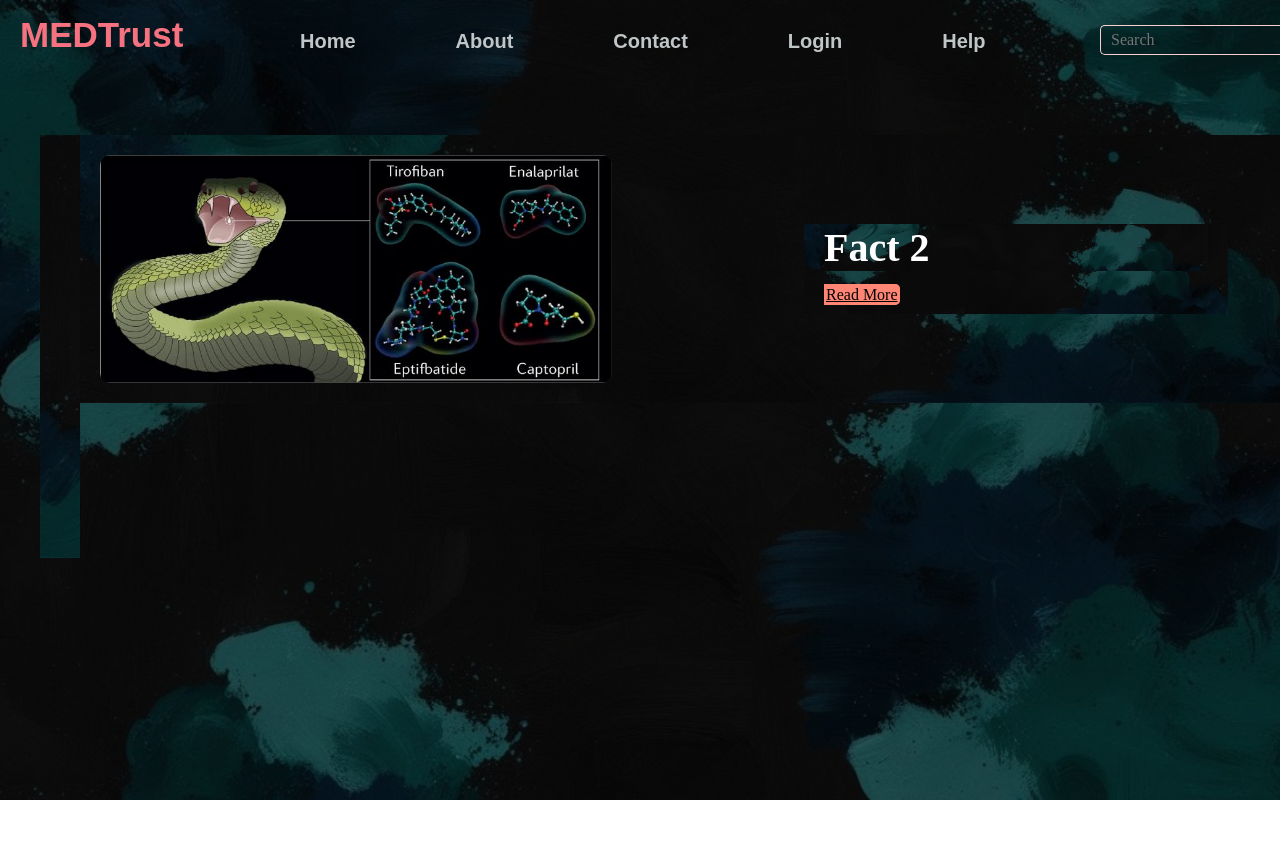
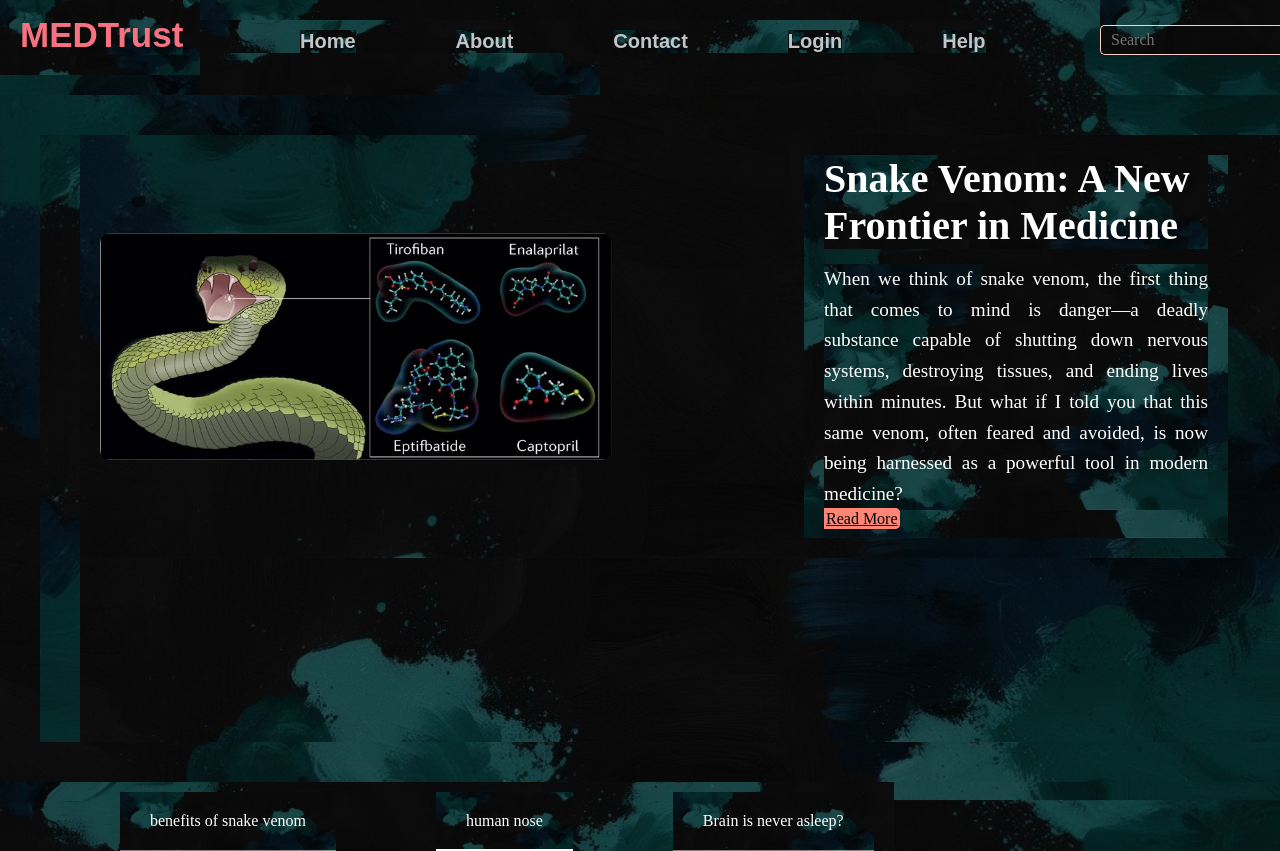
Before and after one commit to shrutirai29/MEDTrust, a plain HTML site: page index.html in a window 1280 px wide. Shown: the top 851 px of the page. Before the commit the page ends 800 px from the top, so only its background shows below. Drawn offline with nearby package versions, Linux system fonts and the light colour scheme.

Commit message:
article done

```diff
--- a/index.html
+++ b/index.html
@@ -4,7 +4,7 @@
     <title>MEDTrust</title>
     <link rel="stylesheet" href="style.css">
     <link rel="stylesheet" href="https://cdn.jsdelivr.net/npm/swiper@11/swiper-bundle.min.css">
-</head>
+
 <body>
     <!-- header start -->
     <div class="main">
@@ -34,7 +34,18 @@
         <div class="slider-container">
             <div class="slider-wrapper swiper-wrapper">
                 <div class="slider-item swiper-slide">
-                    <img src = "snake.jpg" alt = "snake venom benefits" class = "image">
+                    <img src = "brain2.jpg" alt = "brain working even if you are asleep" class = "image2">
+                    <div class = "content">
+                        <h2>Sleep: The Brain’s Secret Night Shift</h2>
+                        <p>Ever wondered what your brain is up to while you're fast asleep?
+                            Is it just idling away, like when you're binge-watching TV? Not even close! In fact, your brain is more active during sleep than during a mindless TV marathon. But why? What's it actually doing?
+                            Well, while you're off dreaming, your brain is busy consolidating memories, processing the day’s information, and even repairing itself. It's like the ultimate night shift crew, working behind the scenes to keep your thoughts sharp, your emotions balanced, and your knowledge intact.
+                            So, here's the real question: Who's really getting the rest—you, or your brain</p>
+                        <a href = "snake.html" class = "btn">Read More</a>
+                    </div>
+                </div>
+                <div class="slider-item swiper-slide">
+                    <img src = "snake.jpg" alt = "snake venom benefit" class = "image">
                     <div class = "content">
                         <h2>Snake Venom: A New Frontier in Medicine</h2>
                         <p>When we think of snake venom, the first thing that comes to mind is danger—a deadly substance capable of shutting down nervous systems, destroying tissues, and ending lives within minutes. But what if I told you that this same venom, often feared and avoided, is now being harnessed as a powerful tool in modern medicine?</p>
@@ -42,18 +53,10 @@
                     </div>
                 </div>
                 <div class="slider-item swiper-slide">
-                    <img src = "snake.jpg" alt = "snake venom benefits" class = "image">
+                    <img src = "nose2.jpg" alt = "nose" class = "image2">
                     <div class = "content">
-                        <h2>Fact 2</h2>
-                        <p></p>
-                        <a href = "snake.html" class = "btn">Read More</a>
-                    </div>
-                </div>
-                <div class="slider-item swiper-slide">
-                    <img src = "snake.jpg" alt = "snake venom benefits" class = "image">
-                    <div class = "content">
-                        <h2>Fact 3</h2>
-                        <p></p>
+                        <h2>The Marvel of Smell: The Human Nose's Astonishing Power</h2>
+                        <p>Did you know that the human nose is incredibly sensitive? It's capable of discerning an astonishing 1 trillion different scents. The sense of smell plays a crucial role in our daily lives, influencing our preferences, emotions, and even memories. With such an extraordinary capacity for olfactory perception, it's no wonder that the human nose is often regarded as a marvel of biological engineering.</p>
                         <a href = "snake.html" class = "btn">Read More</a>
                     </div>
                 </div>
@@ -61,6 +64,15 @@
         </div>
     </section>
 
+    <div class="slider-control">
+        <ul class="slider-pagination">
+            <div class="slider-indicator"></div>
+            <li class="slider-tab">benefits of snake venom </li>
+            <li class="slider-tab">human nose </li>
+            <li class="slider-tab">Brain is never asleep?</li>
+        </ul>
+    </div>
+
     <script src="https://cdn.jsdelivr.net/npm/swiper@11/swiper-bundle.min.js"></script>
 
     <script src = "script.js"></script>
--- a/script.js
+++ b/script.js
@@ -1,7 +1,31 @@
+const sliderTabs = document.querySelectorAll(".slider-tab");
+const sliderIndicator = document.querySelector(".slider-indicator");
+
+const updateIndicator = (tab, index) => {
+    sliderIndicator.style.transform  = `translateX(${tab.offsetLeft - 20}px)`;
+    sliderIndicator.style.width = `${tab.getBoundingClientRect().width}px`;
+}
+
 const swiper = new Swiper(".slider-container", {
     effect: "slide",
     speed: 1300,
     autoplay: {
         delay: 2000
     },
+    on: {
+        slideChange: () => {
+            const currentTabIndex = [...sliderTabs].indexOf(sliderTabs[swiper.activeIndex]);
+            updateIndicator(sliderTabs[swiper.activeIndex], currentTabIndex);
+        }
+    }
 })
+
+sliderTabs.forEach((tab, index) => {
+    tab.addEventListener("click", () => {
+        swiper.slideTo(index);
+        updateIndicator(tab, index);
+    })
+})
+
+updateIndicator(sliderTabs[0], 0);
+window.addEventListener("resize", () => updateIndicator(sliderTabs[swiper.activeIndex], swiper.activeIndex));
--- a/style.css
+++ b/style.css
@@ -142,6 +142,7 @@ ul li a:hover{
 }
 
 .slider-container{
+    position: relative;
     height: 100%;
     width: 100%;
     overflow: hidden;
@@ -168,8 +169,9 @@ ul li a:hover{
 /* Text Content Styling */
 .content {
     width: 30%;
-    padding-right: 20px; /* Added padding to prevent overflow */
+    padding-right: 100px; /* Added padding to prevent overflow */
     color: white;
+    align-items: left;
 }
 
 .content h2 {
@@ -178,6 +180,7 @@ ul li a:hover{
 }
 
 .content p {
+    text-align: justify;
     line-height: 1.6;
     font-size: 1.2rem;
 }
@@ -199,6 +202,47 @@ ul li a:hover{
 .slider-item.swiper-slide {
     display: flex !important; /* Maintain flexbox layout */
     flex-direction: row;
-    align-items: center;
+    align-items: left;
     justify-content: flex-start;
 }
+
+.slider-container .slider-control{
+    position: absolute;
+    bottom: 45px;
+    z-index: 20;
+    width: 100%;
+    overflow-x: auto;
+    scrollbar-width: none;
+}
+
+.slider-control .slider-pagination{
+    position: relative;
+    display: flex;
+    margin: 0 auto;
+    padding: 0 20px;
+    max-width: 1400px;
+    list-style: none;
+    justify-content: space-between;
+}
+
+.slider-pagination .slider-tab{
+    color: #fff;
+    font-size: 0.85rem;
+    cursor: pointer;
+    font-size: 1rem;
+    padding: 20px 30px;
+    border-bottom: 1px solid rgba(255, 255, 255, 0.5);
+    text-align: center;
+}
+
+.slider-pagination .slider-indicator{
+    position: absolute;
+    bottom: 0;
+    border-bottom: 2px solid #fff;
+    transition: 0.3s ease-in-out;
+}
+
+.image2{
+    height: 30rem;
+    width: 35rem;
+}
```
Also changed, not shown: brain.jpg (added), brain2.jpg (added), nose1.jpg (added), nose2.jpg (added).
